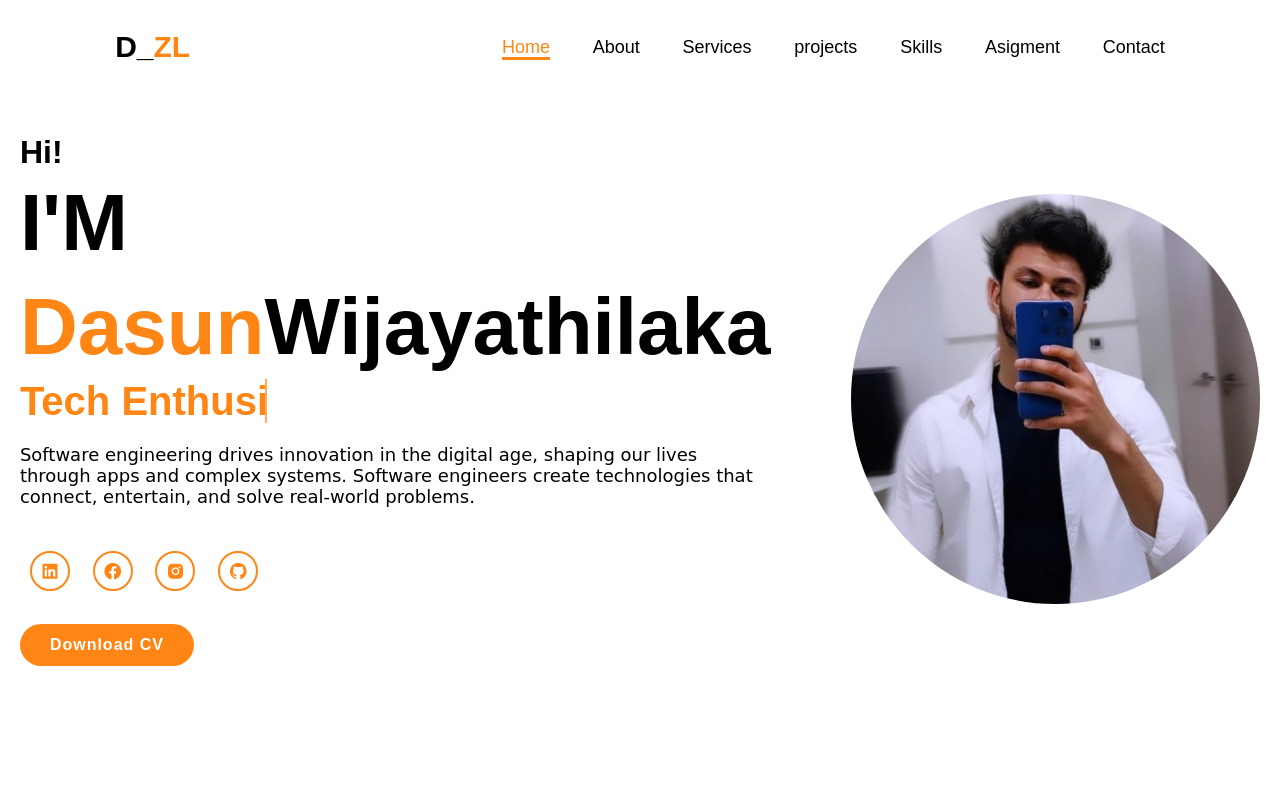
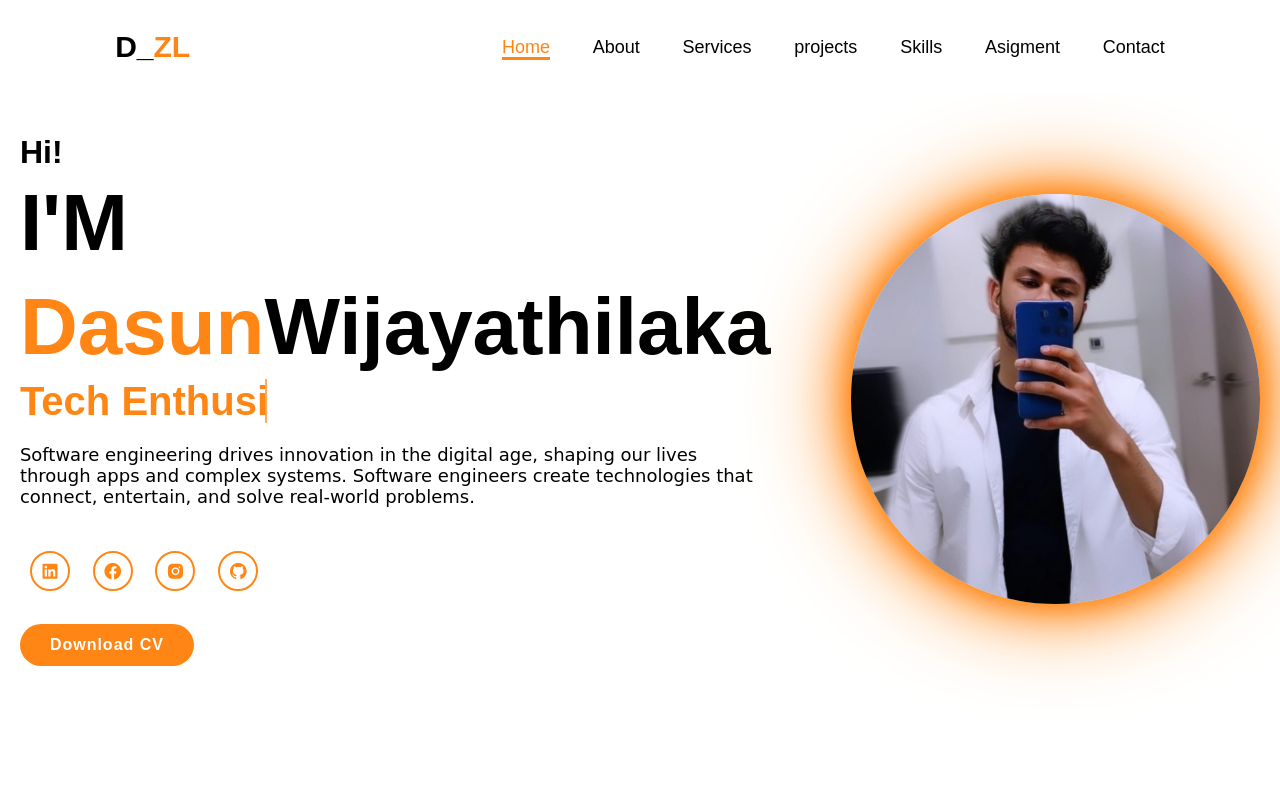
Before and after one commit to dasunwijayathilaka/Dasun-port-3-new, a plain HTML site: page index.html in a window 1280 px wide. In both pictures the pointer is over the picture 1055 px from the left and 399 px from the top of the page. Shown: the top 800 px of the page. Drawn offline with nearby package versions, Linux system fonts and the light colour scheme; a web font is replaced by a local one.

Commit message:
update home sec img

```diff
--- a/home-style.css
+++ b/home-style.css
@@ -141,7 +141,16 @@ section {
     width: 32vw;
     border-radius: 50%;
     cursor: pointer;
+    box-shadow: 0 0 25px var(--main-color);
+    transition: 0.4s ease-in-out;
 }
+
+.home-img img:hover {
+    box-shadow: 0 0 25px var(--main-color),
+    0 0 50px var(--main-color),
+    0 0 100px var(--main-color);
+}
+
 
 .home-content p {
     font-size: 1.8rem;
```
